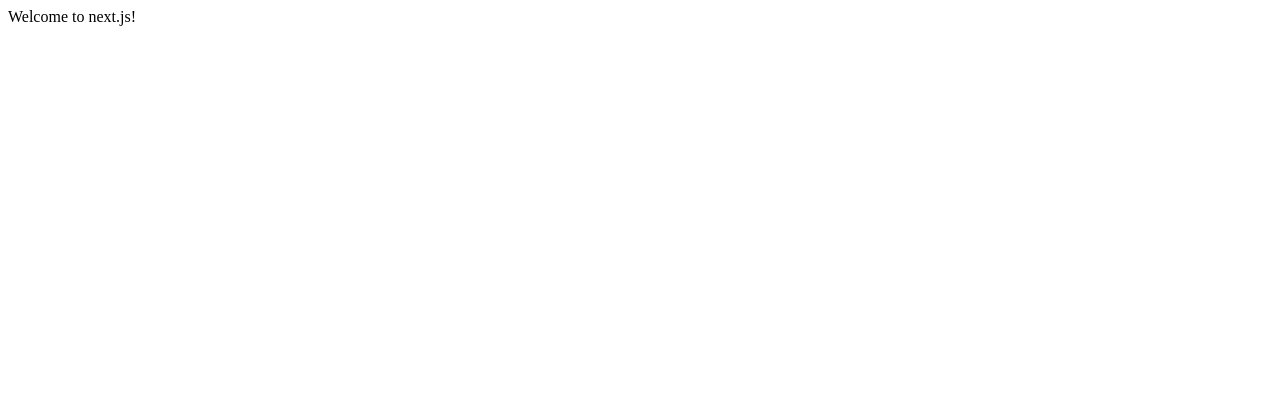
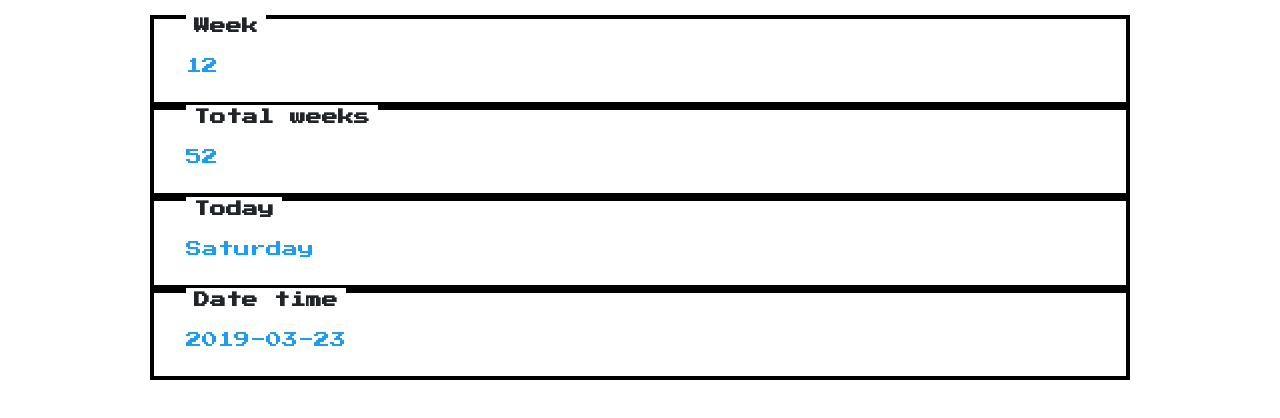
Before and after one commit to dukemai/time-machine, a Next.js app: page / in a window 1280 px wide. Shown: the top 418 px of the page. Built offline with nearby package versions, Linux system fonts and the light colour scheme.

Commit message:
add week day and datetime

```diff
--- /dev/null
+++ b/components/Column.js
@@ -0,0 +1,19 @@
+import React from 'react';
+import PropTypes from 'prop-types';
+import classnames from 'classnames';
+
+import styles from '../style.css';
+
+const propTypes = {};
+const defaultProps = {};
+const Component = ({ title, value }) => {
+  return (
+    <section className={classnames('nes-container with-title', styles.column)}>
+      <h3 className="title">{title}</h3>
+      <div className="nes-text is-primary">{value}</div>
+    </section>
+  );
+};
+Component.propTypes = propTypes;
+Component.defaultProps = defaultProps;
+export default Component;
--- /dev/null
+++ b/components/Week.js
@@ -0,0 +1,20 @@
+import React from 'react';
+import PropTypes from 'prop-types';
+import moment from 'moment';
+import classnames from 'classnames';
+
+import styles from '../style.css';
+
+const propTypes = {};
+const defaultProps = {};
+const Component = ({}) => {
+    const today = moment();
+    return (
+  <section className={classnames('nes-container with-title', styles.column)}>
+    <h3 className="title">Week number</h3>
+    <div className="nes-text is-primary">{today.week()}</div>
+  </section>
+);}
+Component.propTypes = propTypes;
+Component.defaultProps = defaultProps;
+export default Component;
--- a/next.config.js
+++ b/next.config.js
@@ -1,3 +1,5 @@
-module.exports = {
-  target: 'serverless',
-};
+const withCSS = require('@zeit/next-css');
+
+module.exports = withCSS({
+  cssModules: true,
+});
--- a/package.json
+++ b/package.json
@@ -3,7 +3,13 @@
   "version": "0.1.0",
   "private": false,
   "dependencies": {
+    "@zeit/next-css": "^1.0.1",
+    "@zeit/next-sass": "^1.0.1",
+    "classnames": "^2.2.6",
+    "moment": "^2.24.0",
+    "nes.css": "^2.1.1",
     "next": "^8.0.0",
+    "node-sass": "^4.11.0",
     "react": "^16.7.0",
     "react-dom": "^16.7.0"
   },
--- a/pages/index.js
+++ b/pages/index.js
@@ -1,5 +1,51 @@
+import { useState } from 'react';
+import moment from 'moment';
+import Head from 'next/head';
+import Week from '../components/Week';
+import Column from '../components/Column';
+
+import classnames from 'classnames';
+
+import styles from '../style.css';
+
 function Index() {
-    return <div>Welcome to next.js!</div>;
-  }
+  moment.locale('sv');
+  const currentLocaleData = moment.localeData();
 
-  export default Index;
+  const [today, setToday] = useState(moment());
+  return (
+    <>
+      <Head>
+        <title>Time machine</title>
+        <meta name="viewport" content="initial-scale=1.0, width=device-width" />
+        <link
+          href="https://fonts.googleapis.com/css?family=Press+Start+2P"
+          rel="stylesheet"
+        />
+        <link
+          href="https://unpkg.com/nes.css@latest/css/nes.min.css"
+          rel="stylesheet"
+        />
+      </Head>
+      <section
+        style={{
+          maxWidth: 980,
+          margin: '0 auto',
+          marginTop: 15,
+        }}
+        className="container"
+      >
+        <section className={classnames(styles.row, styles.columns2)}>
+          <Column title="Week" value={today.week()} />
+          <Column title="Total weeks" value={today.weeksInYear()} />
+        </section>
+        <section className={classnames(styles.row, styles.columns2)}>
+          <Column title="Today" value={currentLocaleData.weekdays(today)} />
+          <Column title="Date time" value={today.format('YYYY-MM-DD')} />
+        </section>
+      </section>
+    </>
+  );
+}
+
+export default Index;
--- /dev/null
+++ b/style.css
@@ -0,0 +1,9 @@
+.row {
+  display: grid;
+  margin-top: 8px;
+}
+
+.columns2 {
+  grid-template-columns: 1fr 1fr;
+  grid-gap: 8px;
+}
```
Also changed, not shown: 2 other files (tests, documents, lock files or other folders).
